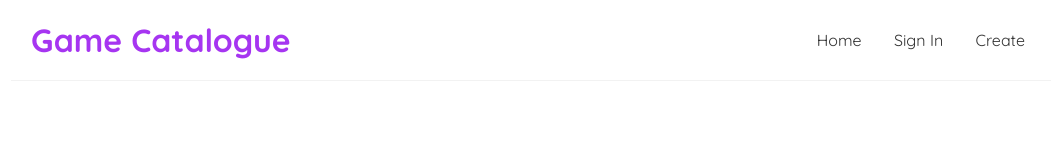
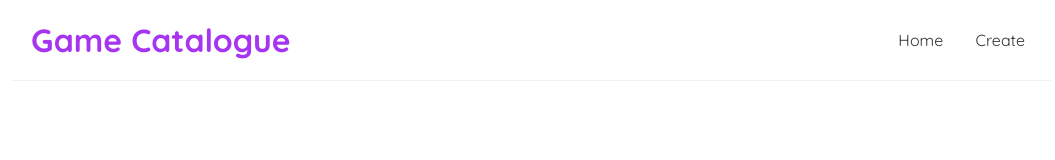
Before and after one commit to Robert56th/react-project-demo, a React (Create React App) app: page / in a window 1280 px wide. Shown: the top 160 px of the page, without its empty margins (109-1164 px from the left). Built offline with nearby package versions, Linux system fonts and the light colour scheme.

Commit message:
comment out sign in button -Doroteo

```diff
--- a/src/Navbar.js
+++ b/src/Navbar.js
@@ -5,7 +5,7 @@ const Navbar = () => {
 
             <div className="links">
                 <a href ="/home"> Home</a>
-                <a href ="/signin"> Sign In</a>
+                {/* <a href ="/signin"> Sign In</a> */}
                 <a href ="/create"> Create</a>
             </div>
         </nav>
```
